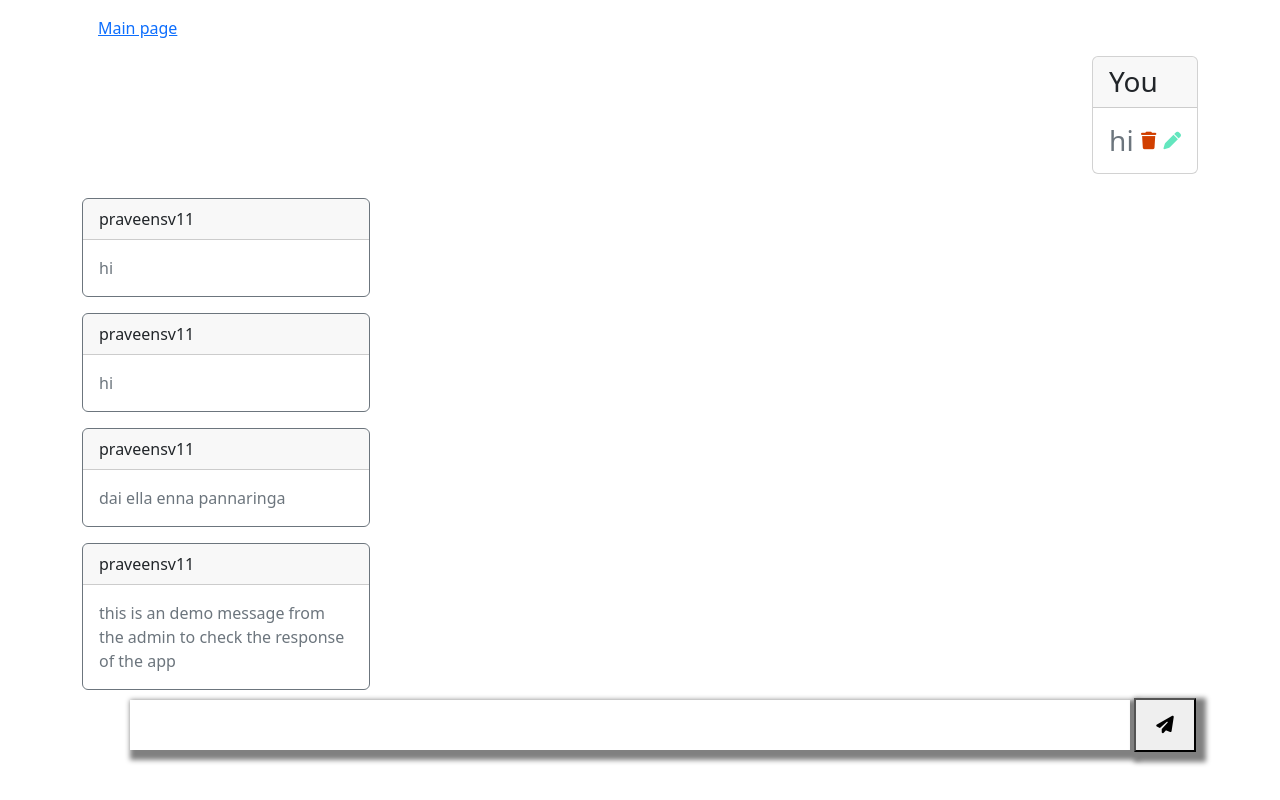
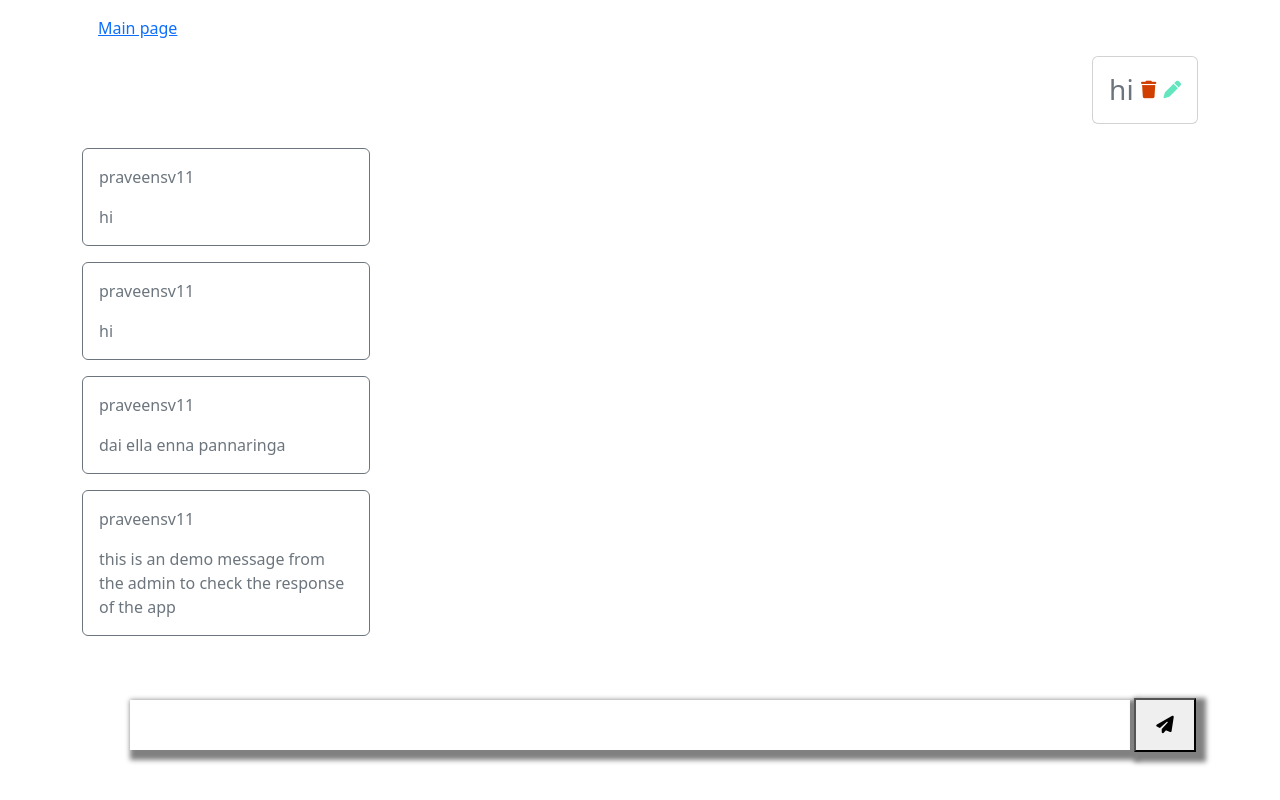
Before and after one commit to Praveensv11/Connect, a Django app: page /community/ in a window 1280 px wide. Run offline with Django 4.2, Linux system fonts and the light colour scheme; a user stored in the database is signed in; data comes from the database, SQL or seed files in the repository; both versions use the stored data as it was after the commit.

Commit message:
Designing of message

```diff
--- a/event_app/templates/event/community.html
+++ b/event_app/templates/event/community.html
@@ -21,7 +21,6 @@
                 {% if chat.name == username %}
                     <h3 class="d-flex justify-content-end">
                         <div class="card mb-3" style="max-width: 100rem;">
-                            <div class="card-header">You</div>
                             <div class="card-body text-secondary">
                                 <p class="card-text">{{ chat.chat }}
                                     <a href="{% url 'event:delete_chat' chat.id %}"><i class="fa-solid fa-trash fa-2xs" style="color: #d13f00;"></i></a>
@@ -35,8 +34,8 @@
                 {% endcomment %}
                 {% else %}
                     <div class="card border-secondary mb-3" style="max-width: 18rem;">
-                        <div class="card-header">{{ chat.name }}</div>
                         <div class="card-body text-secondary">
+                        <p class="card-text">{{ chat.name }}</p>
                         <p class="card-text">{{ chat.chat }}</p>
                         </div>
                     </div>
```
Also changed, not shown: db.sqlite3.
